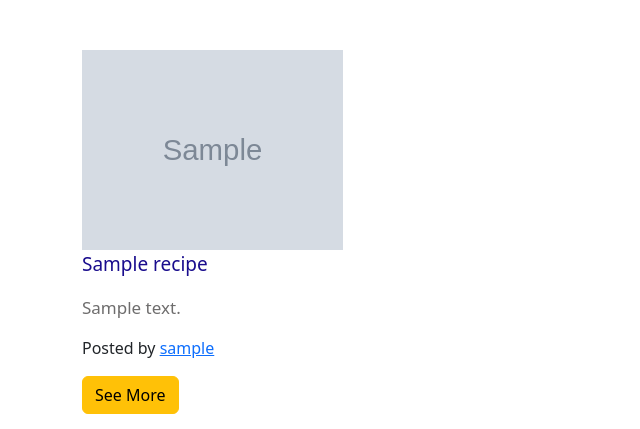
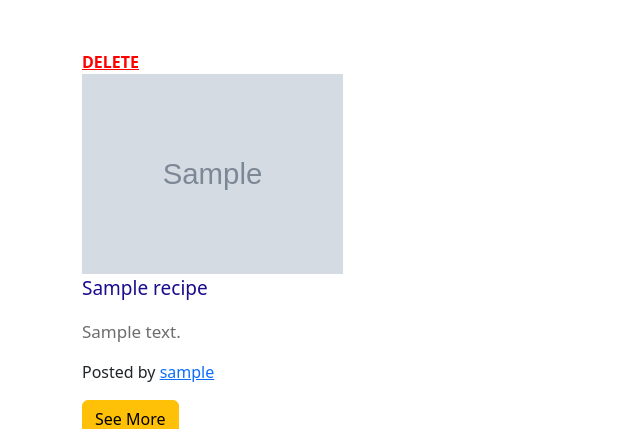
Before and after one commit to mustafa-mun/recipe-share, a Django app: page / in a window 1280 px wide. Shown: the part 92-521 px from the top of the page, without its empty margins (0-640 px from the left). Run offline with Django 4.2, Linux system fonts and the light colour scheme; a user stored in the database is signed in; tables that the repository leaves empty hold one stand-in row (values such as "Sample post"); grey boxes marked "Sample" are stand-in pictures; some libraries are stand-ins or nearby versions.

Commit message:
add delete recipe btn to template   This is for only superusers.

```diff
--- a/RecipeShare/base/templates/base/home.html
+++ b/RecipeShare/base/templates/base/home.html
@@ -3,6 +3,9 @@
   <div class="row gy-5 row-cols-4">
     {% for recipe in recipes %}
     <div class="col-md-3 col-sm-6 col-12 text-start">
+      {% if user.is_authenticated %}
+      <a style="color: red; font-weight: bold" href="#">DELETE</a>
+      {% endif %}
       <img
         style="width: 100%; height: 100%; max-height: 200px; object-fit: cover"
         src="{{ recipe.recipe_image }}"
```
